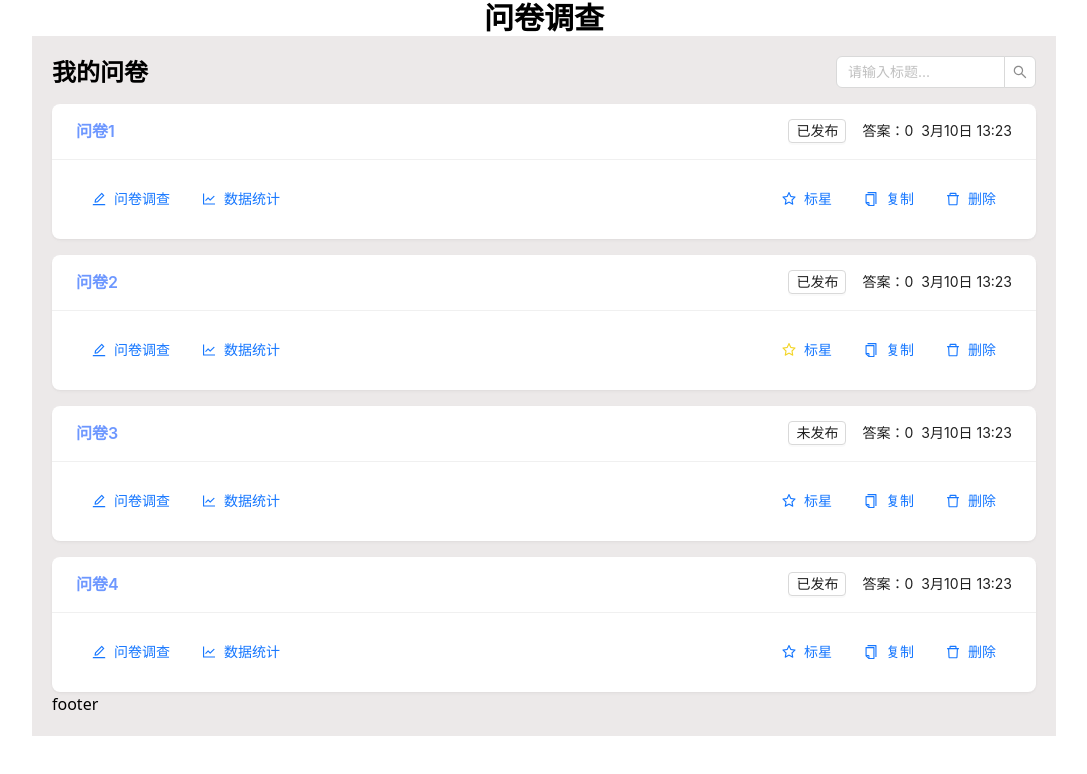
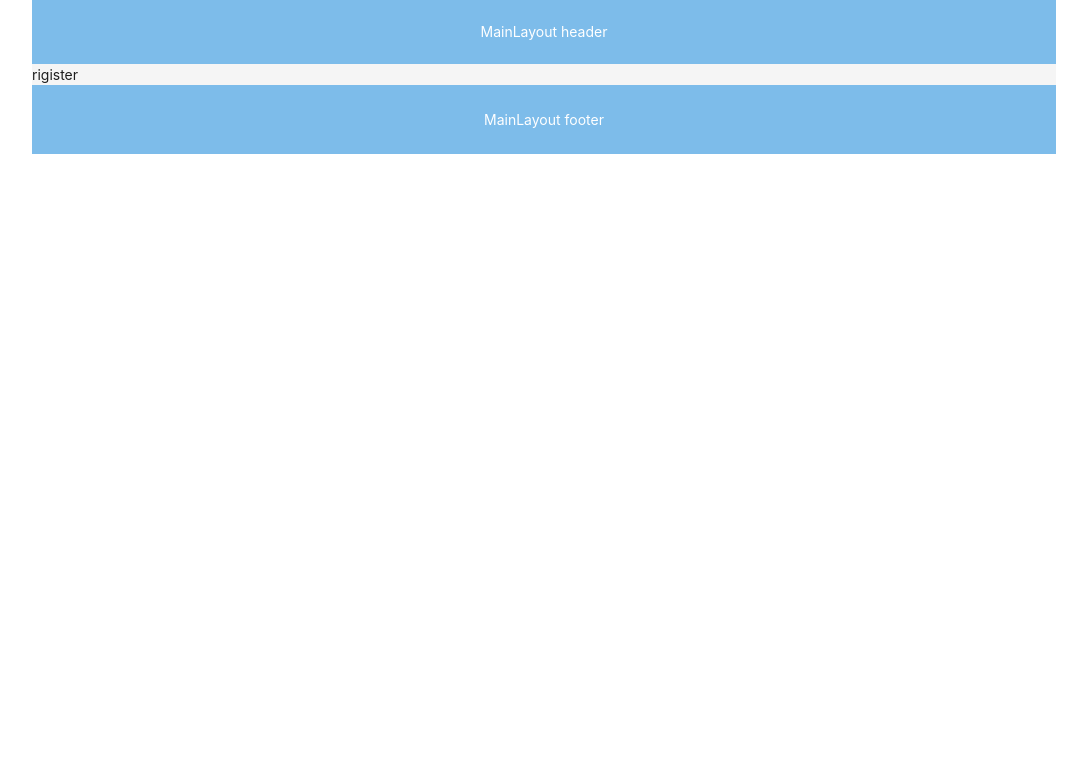
Before and after one commit to ChenHaoJie9527/mini-questionnaire, a React (Create React App) app: page /register in a window 1280 px wide. Shown: the top 774 px of the page, without its empty margins (96-1183 px from the left). Built offline with nearby package versions, Linux system fonts and the light colour scheme.

Commit message:
feat: 搭建页面路由

```diff
--- a/src/App.tsx
+++ b/src/App.tsx
@@ -1,11 +1,11 @@
 import React from "react";
-import List from "./pages/mange/List";
+import { RouterProvider } from "react-router-dom";
+import routers from "./routers";
 
 function App() {
   return (
     <div className="container">
-      <h1 className="text-3xl text-center w-full font-black">问卷调查</h1>
-      <List />
+      <RouterProvider router={routers}></RouterProvider>
     </div>
   );
 }
--- a/src/layouts/MainLayout.tsx
+++ b/src/layouts/MainLayout.tsx
@@ -22,11 +22,11 @@ const footerStyle: React.CSSProperties = {
 const MainLayout: FC = () => {
   return (
     <Layout>
-      <Header style={headerStyle}>header</Header>
+      <Header style={headerStyle}>MainLayout header</Header>
       <Content>
         <Outlet />
       </Content>
-      <Footer style={footerStyle}>footer</Footer>
+      <Footer style={footerStyle}>MainLayout footer</Footer>
     </Layout>
   );
 };
--- /dev/null
+++ b/src/pages/Register.tsx
@@ -0,0 +1,7 @@
+import React, { FC } from "react";
+
+const Register: FC = () => {
+  return <div>rigister</div>;
+};
+
+export default Register;
--- /dev/null
+++ b/src/routers/index.tsx
@@ -0,0 +1,73 @@
+import React from "react";
+import { createBrowserRouter } from "react-router-dom";
+
+import MainLayout from "../layouts/MainLayout";
+import MangeLayout from "../layouts/MangeLayout";
+import QuestionLayout from "../layouts/QuestionLayout";
+import Home from "../pages/Home";
+import Login from "../pages/Login";
+import Register from "../pages/Register";
+import NotFound from "../pages/NotFond";
+import List from "../pages/mange/List";
+import Trash from "../pages/mange/trash";
+import Start from "../pages/mange/start";
+import Stat from "../pages/question/Stat";
+import Edit from "../pages/question/Edit";
+
+export default createBrowserRouter([
+  {
+    path: "/",
+    element: <MainLayout />,
+    children: [
+      {
+        path: "/",
+        element: <Home />,
+      },
+      {
+        path: "login",
+        element: <Login />,
+      },
+      {
+        path: "register",
+        element: <Register />,
+      },
+      {
+        path: "mange",
+        element: <MangeLayout />,
+        children: [
+          {
+            path: "list",
+            element: <List />,
+          },
+          {
+            path: "start",
+            element: <Start />,
+          },
+          {
+            path: "trash",
+            element: <Trash />,
+          },
+        ],
+      },
+
+      {
+        path: "*", // 兜底操作，写在最后
+        element: <NotFound />,
+      },
+    ],
+  },
+  {
+    path: "question",
+    element: <QuestionLayout />,
+    children: [
+      {
+        path: "edit/:id",
+        element: <Edit />,
+      },
+      {
+        path: "stat/:id",
+        element: <Stat />,
+      },
+    ],
+  },
+]);
```
